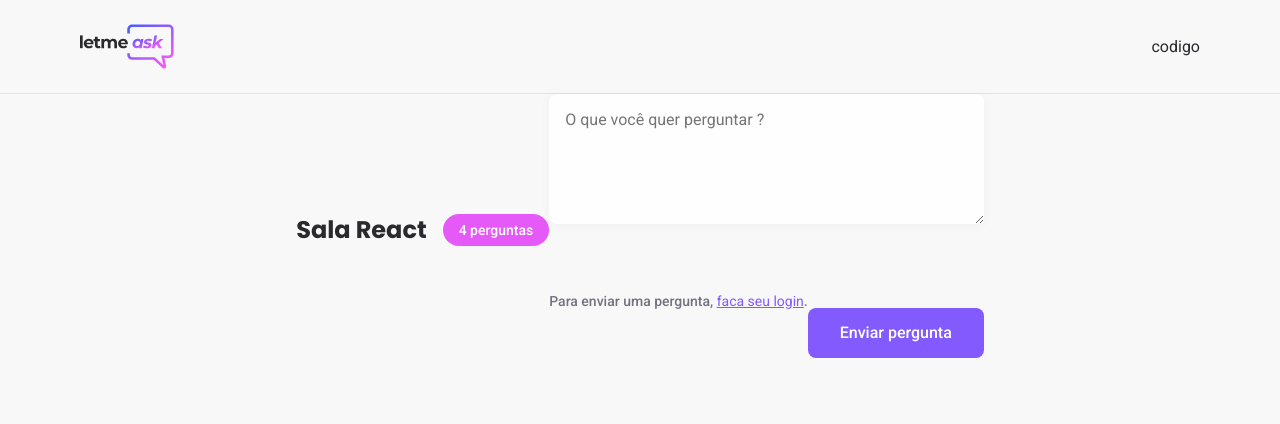
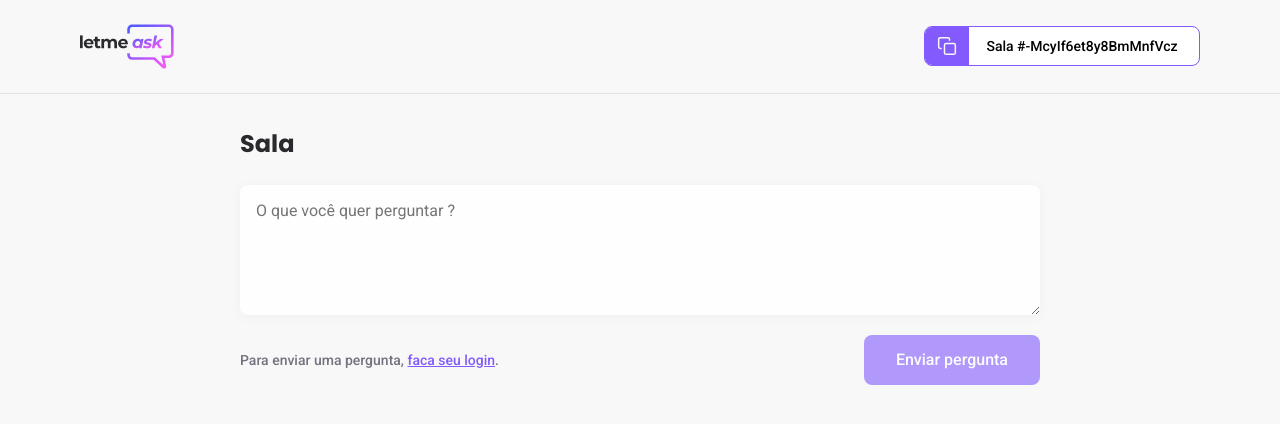
Before and after one commit to rodrigorvix/letmeask, a React (Create React App) app: page /rooms/1 in a window 1280 px wide. Shown: the top 424 px of the page. Built offline with nearby package versions, Linux system fonts and the light colour scheme; no server answers; the database is empty.

Commit message:
update aula 3 part 3

```diff
--- /dev/null
+++ b/src/components/RoomCode.tsx
@@ -0,0 +1,22 @@
+import copyImg from '../assets/images/copy.svg'
+
+import '../styles/room-code.scss';
+
+type RoomCodeProps = {
+  code: string;
+}
+
+export function RoomCode(props: RoomCodeProps){
+  function copyRoomCodeToClipboard(){
+    navigator.clipboard.writeText(props.code)
+  }
+
+  return(
+    <button className="room-code" onClick={copyRoomCodeToClipboard}>
+      <div>
+        <img src={copyImg} alt="Copy Room code" />
+      </div>
+      <span>Sala #-McyIf6et8y8BmMnfVcz</span>
+    </button>
+  );
+}
--- a/src/pages/Home.tsx
+++ b/src/pages/Home.tsx
@@ -10,9 +10,6 @@
 import { useAuth } from '../hooks/useAuth'
 
 import '../styles/auth.scss'
-
-
-
 
 export function Home() {
   const history = useHistory();
@@ -40,6 +37,7 @@
       return;
     }
     history.push(`/rooms/${roomCode}`);
+
   }
 
   return (
--- a/src/pages/Room.tsx
+++ b/src/pages/Room.tsx
@@ -1,31 +1,129 @@
+import { FormEvent, useEffect, useState } from 'react';
+import { useParams } from 'react-router-dom'
+
 import logoImg from '../assets/images/logo.svg';
 import { Button } from '../components/Button';
+import { RoomCode } from '../components/RoomCode';
+import { useAuth } from '../hooks/useAuth';
+import { database } from '../services/firebase';
 
 import '../styles/room.scss';
+type FirebaseQuestions = Record<string, {
+  author: {
+    name: string,
+    avatar: string,
+  }
+  content: string;
+  isAnswered: boolean;
+  isHighlighted: boolean;
+}>
+
+type Question = {
+  id: string;
+  author: {
+    name: string,
+    avatar: string,
+  }
+  content: string;
+  isAnswered: boolean;
+  isHighlighted: boolean;
+
+}
+
+type RoomParams = {
+  id: string;
+}
 
 export function Room() {
+  const {user} = useAuth();
+  const params = useParams<RoomParams>();
+  const [newQuestion, setNewQuestion] = useState('');
+  const [questions, setQuestions] = useState<Question[]>([]);
+  const [title, setTitle] = useState('');
+
+  const roomId = params.id;
+
+  useEffect(()=> {
+    const roomRef = database.ref(`rooms/${roomId}`);
+
+    roomRef.on('value', room => {
+      const databaseRoom = room.val();
+      const firebaseQuestions: FirebaseQuestions = databaseRoom.questions  ?? {};
+
+     const parsedQuestions = Object.entries(firebaseQuestions).map( ([key, value]) => {
+     return {
+       id: key,
+       content:value.content,
+       author: value.author,
+       isHighlighted: value.isHighlighted,
+       isAnswered: value.isAnswered,
+
+     }
+     })
+     setTitle(databaseRoom.title);
+     setQuestions(parsedQuestions);
+    })
+  }, [roomId])
+
+  async function handleSendQuestion(event:FormEvent) {
+    event.preventDefault();
+
+    if(newQuestion.trim() === '') {
+      return;
+    }
+
+    if(!user){
+      throw new Error('You must be logged in')
+    }
+
+    const question = {
+      content: newQuestion,
+      author: {
+        name:user.name,
+        avatar: user.avatar,
+      },
+      isHighlighted: false,
+      isAnswered: false
+    };
+
+    await database.ref(`rooms/${roomId}/questions`).push(question);
+
+    setNewQuestion('');
+
+  }
+
   return (
     <div id="page-room">
       <header>
         <div className="content">
           <img src={logoImg} alt="Letmeask" />
-          <div>codigo</div>
+          <RoomCode code={roomId} />
         </div>
       </header>
 
       <main>
         <div className="room-title">
-        <h1>Sala React</h1>
-        <span>4 perguntas</span>
+          <h1>Sala {title}</h1>
+          {questions.length > 0 && <span>{questions.length} pergunta(s)</span>}
         </div>
 
-      <form>
+        <form onSubmit={handleSendQuestion}>
           <textarea
             placeholder="O que você quer perguntar ?"
+            onChange={event => setNewQuestion(event.target.value)}
+            value={newQuestion}
           />
+
           <div className="form-footer">
+            {user ? (
+              <div className="user-info">
+                <img src={user.avatar} alt={user.name} />
+                <span>{user.name}</span>
+              </div>
+            ) : (
               <span>Para enviar uma pergunta, <button>faca seu login</button>.</span>
-          <Button type="submit">Enviar pergunta</Button>
+            )}
+            <Button type="submit" disabled={!user}>Enviar pergunta</Button>
           </div>
         </form>
       </main>
--- a/src/styles/auth.scss
+++ b/src/styles/auth.scss
@@ -2,7 +2,6 @@
   display: flex;
   align-items: stretch;
   height: 100vh;
-}
 
   aside {
     flex: 7;
@@ -140,3 +139,4 @@
       margin-left: 16px;
     }
   }
+}
--- a/src/styles/button.scss
+++ b/src/styles/button.scss
@@ -1,5 +1,4 @@
 .button {
-  margin-top: 64px;
   height:50px;
   border-radius: 8px;
   font-weight: 500;
--- /dev/null
+++ b/src/styles/room-code.scss
@@ -0,0 +1,31 @@
+.room-code {
+  height: 40px;
+  border-radius: 8px;
+  overflow: hidden;
+
+  background: #fff;
+  border: 1px solid #835afd;
+  cursor: pointer;
+
+  display: flex;
+
+  div{
+    background: #835afd;
+    padding: 0 12px;
+    display: flex;
+    justify-content: center;
+    align-items: center;
+    height: 100%;
+  }
+
+  span {
+    display: block;
+    align-self: center;
+    flex: 1;
+    padding: 0 16px 0 12px;
+    width: 230px;
+    font-size: 14px;
+    font-weight: 500;
+  }
+
+}
--- a/src/styles/room.scss
+++ b/src/styles/room.scss
@@ -1,20 +1,30 @@
 #page-room {
   header {
-    padding:24px;
-    border-bottom: 1px solid #e2e2e2;
+    padding: 24px;
+    border-bottom: 1px solid #E2E2E2;
 
     .content {
       max-width: 1120px;
       margin: 0 auto;
-      display:flex;
+      display: flex;
       justify-content: space-between;
-      align-items:center;
+      align-items: center;
 
       > img {
         max-height: 45px;
       }
+
+      > div {
+        display: flex;
+        gap: 16px;
+
+        button {
+          height: 40px;
+        }
+      }
     }
   }
+
   main {
     max-width: 800px;
     margin: 0 auto;
@@ -22,57 +32,81 @@
     .room-title {
       margin: 32px 0 24px;
       display: flex;
-      align-items:center;
+      align-items: center;
 
-      h1{
+      h1 {
         font-family: 'Poppins', sans-serif;
         font-size: 24px;
-        color: #29292e;
+        color: #29292E;
       }
 
       span {
         margin-left: 16px;
-        background: #e559f9;
+        background: #E559F9;
         border-radius: 9999px;
-        padding:8px 16px;
-        color:#fff;
+        padding: 8px 16px;
+        color: #FFFFFF;
         font-weight: 500;
         font-size: 14px;
       }
     }
 
     form {
-      textarea{
-        width:100%;
+      textarea {
+        width: 100%;
         border: 0;
-        padding:16px;
+        padding: 16px;
         border-radius: 8px;
-        background: #fefefe;
+        background: #FEFEFE;
         box-shadow: 0 2px 12px rgba(0, 0, 0, 0.04);
         resize: vertical;
         min-height: 130px;
       }
 
       .form-footer {
-        display:flex;
-        justify-content:space-between;
+        display: flex;
+        justify-content: space-between;
         align-items: center;
         margin-top: 16px;
 
-        span {
+        .user-info {
+          display: flex;
+          align-items: center;
+
+          img {
+            width: 32px;
+            height: 32px;
+            border-radius: 50%;
+          }
+
+          span {
+            margin-left: 8px;
+            color: #29292E;
+            font-size: 14px;
+            font-weight: 500;
+          }
+        }
+
+        > span {
           font-size: 14px;
-          color:#737380;
+          color: #737380;
           font-weight: 500;
 
           button {
             background: transparent;
-            border:0;
-            color:#835afd;
+            border: 0;
+            color: #835AFD;
             text-decoration: underline;
             font-size: 14px;
+            font-weight: 500;
+            cursor: pointer;
           }
         }
       }
     }
+
+    .question-list {
+      margin-top: 32px;
+    }
   }
 }
```
Lines whose indentation alone changed are shown as unchanged.
